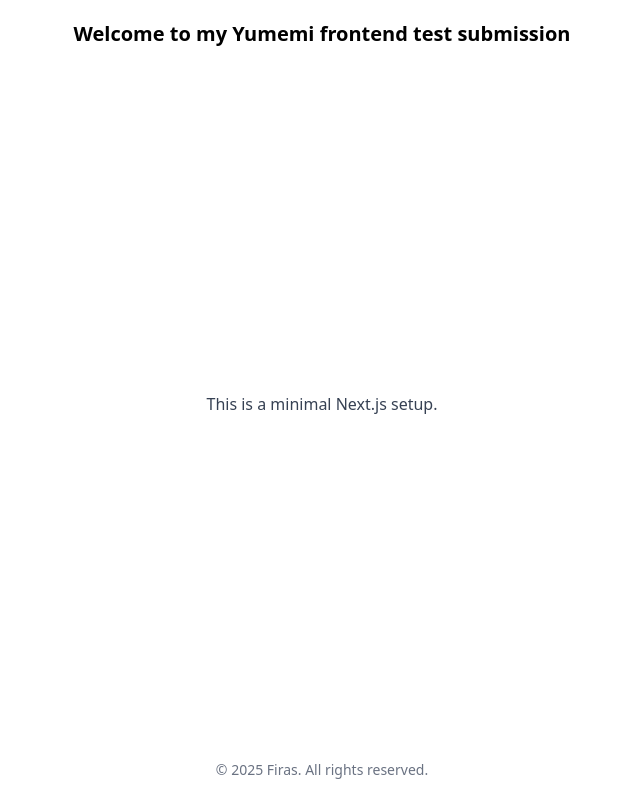
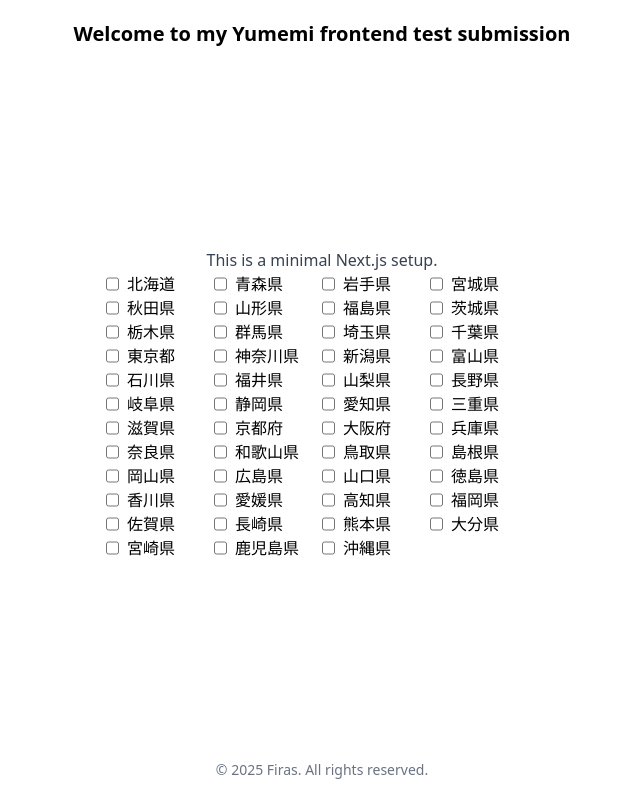
Before and after one commit to FirasAguel/yumemi-frontend, a Next.js app: page / in a window 1280 px wide. Shown: the whole page, without its empty margins (318-958 px from the left). Built offline with nearby package versions, Linux system fonts and the light colour scheme.

Commit message:
feat(ui): add prefecture selection using fetched data

```diff
--- a/src/app/page.tsx
+++ b/src/app/page.tsx
@@ -1,3 +1,5 @@
+import PrefectureSelector from '@/components/PrefectureSelector';
+
 export default function Home() {
   return (
     <div className="flex flex-col min-h-screen">
@@ -8,6 +10,7 @@ export default function Home() {
         <p className="text-gray-700 dark:text-gray-300">
           This is a minimal Next.js setup.
         </p>
+        <PrefectureSelector />
       </main>
       <footer className="p-5 text-center text-sm text-gray-500">
         © {new Date().getFullYear()} Firas. All rights reserved.
--- /dev/null
+++ b/src/components/PrefectureSelector.tsx
@@ -0,0 +1,22 @@
+import getPrefectures from '@/services/api';
+import { Key } from 'react';
+
+export default async function PrefectureSelector() {
+  const prefectures = await getPrefectures();
+  return (
+    <>
+      <div className="flex flex-wrap w-108 space-x-2">
+        {prefectures.map((prefecture: { prefCode: Key; prefName: string }) => {
+          return (
+            <div key={prefecture.prefCode} className="flex space-x-2 w-25">
+              <input type="checkbox" id={`pref-${prefecture.prefCode}`}></input>
+              <label htmlFor={`pref-${prefecture.prefCode}`}>
+                {prefecture.prefName}
+              </label>
+            </div>
+          );
+        })}
+      </div>
+    </>
+  );
+}
```
